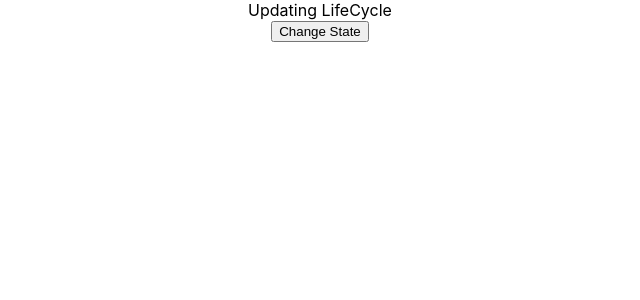
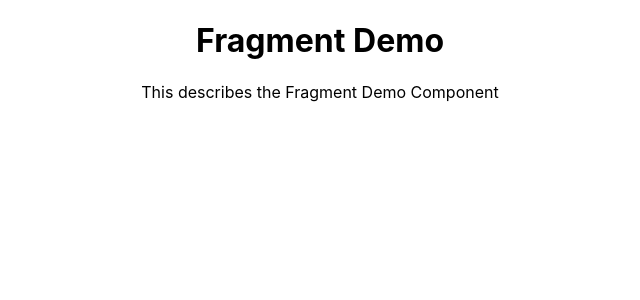
Before and after one commit to SnehaVarshney11/ReactJS, a React (Create React App) app in the folder hello-world/: page / in a window 1280 px wide. Shown: the top 300 px of the page, without its empty margins (320-960 px from the left). Built offline with nearby package versions, Linux system fonts and the light colour scheme.

Commit message:
About Fragments

```diff
--- a/hello-world/src/App.js
+++ b/hello-world/src/App.js
@@ -3,7 +3,6 @@ import './App.css';
 import Greet from './components/Greet';
 import Welcome from './components/Welcome';
 import Hello from './components/Hello';
-import React from 'react';
 import Message from './components/Message';
 import Counter from './components/Counter';
 import FunctionClick from './components/FunctionClick';
@@ -19,12 +18,15 @@ import styles from './appStyle.module.css'
 import Form from './components/Form';
 import Mounting from './components/Mounting';
 import Updating from './components/Updating';
+import FragmentDemo from './components/FragmentDemo';
+
 
 function App() {
   //This is JSX version to write react code
   return (
     <div className="App">
-      <Updating />
+     <FragmentDemo />
+      {/* <Updating /> */}
       {/* <Mounting /> */}
       {/* <Form /> */}
       {/* <h1 className='error'>Error</h1>
--- /dev/null
+++ b/hello-world/src/components/FragmentDemo.js
@@ -0,0 +1,21 @@
+import React from 'react'
+
+function FragmentDemo() {
+    const items = []
+  return (
+    <React.Fragment>
+        <h1> Fragment Demo </h1>
+        <p>This describes the Fragment Demo Component</p>
+        {
+            items.map(items => (
+                <React.Fragment key={items.id}>
+                    <h1>Title</h1>
+                    <p>{items.title}</p>
+                </React.Fragment>
+            ))
+        }
+    </React.Fragment>
+  )
+}
+
+export default FragmentDemo
```
Also changed, not shown: 1 other file (tests, documents, lock files or other folders).
